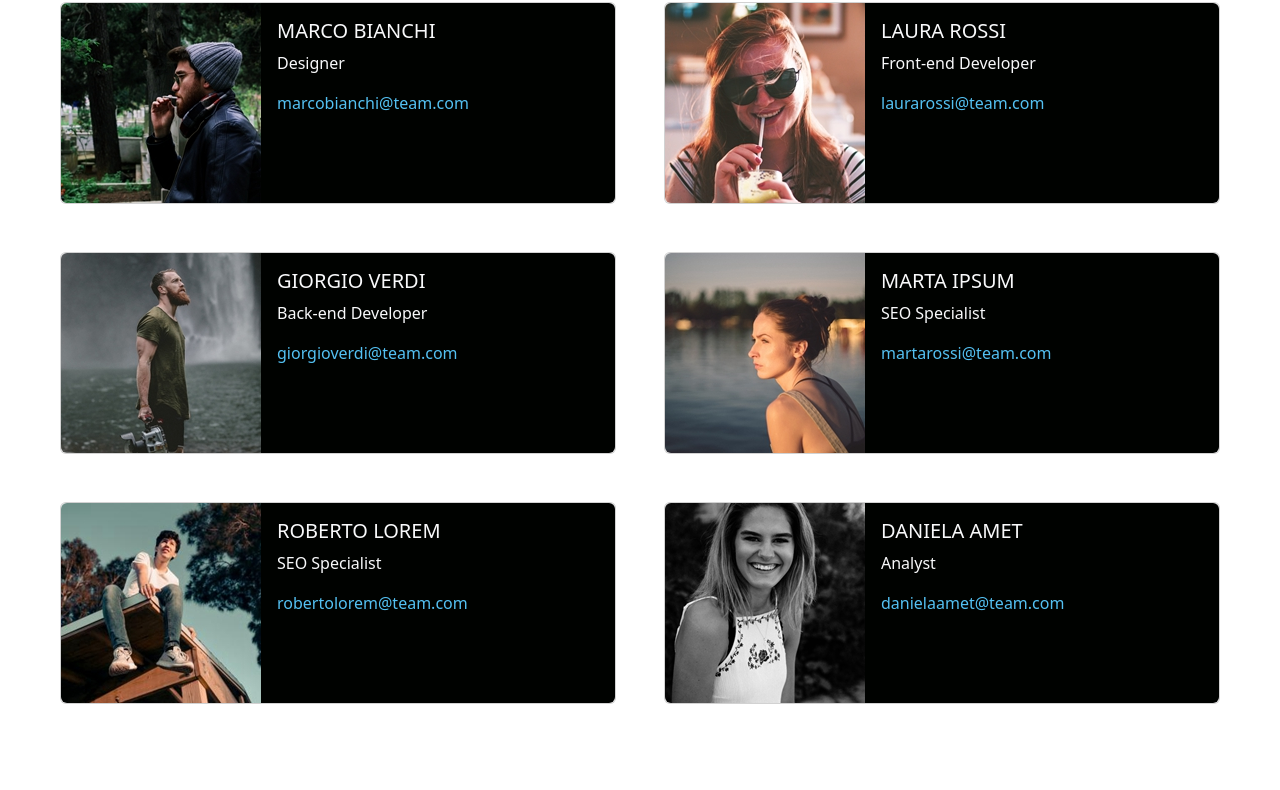
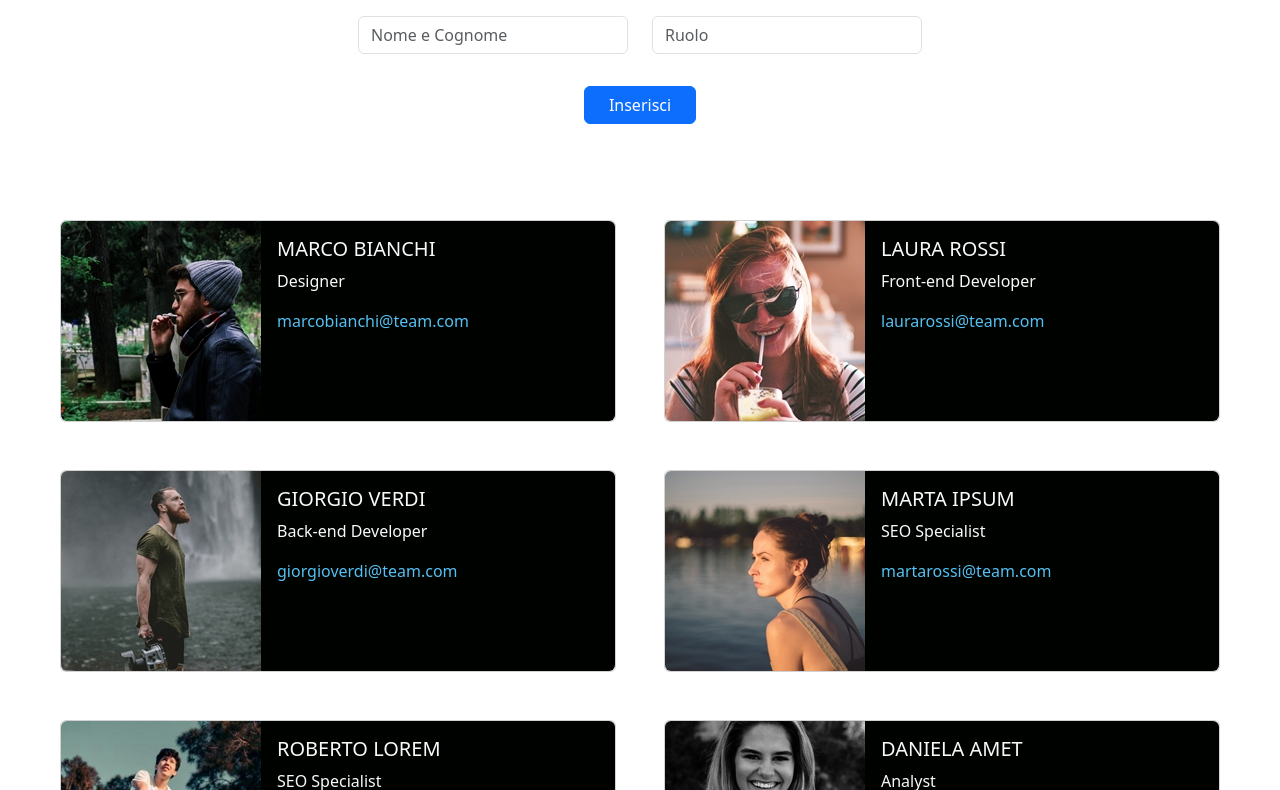
Before and after one commit to SimoneChiodo/js-our-team, a plain HTML site: page index.html in a window 1280 px wide. Shown: the part 310-1100 px from the top of the page. Before the commit the page ends 1038 px from the top, so only its background shows below. Drawn offline with nearby package versions, Linux system fonts and the light colour scheme.

Commit message:
grafica form nuovo membro

```diff
--- a/index.html
+++ b/index.html
@@ -27,9 +27,12 @@
     <body>
         <!-- Header -->
         <header class="p-5">
+            <!-- Titolo e testo -->
             <div class="text-center">
+                <!-- Title -->
                 <h1 class="pb-5 text-pink">Meet out Team</h1>
 
+                <!-- Text -->
                 <p>
                     Lorem, ipsum dolor sit amet consectetur adipisicing elit.
                     Iure perferendis inventore corporis distinctio. Beatae
@@ -41,11 +44,53 @@
                     corporis dolor, id animi voluptates optio.
                 </p>
             </div>
+
+            <!-- Form Nuovo-Membro -->
+            <form
+                class="row p-3 pb-4 mt-4 row-gap-3 text-center justify-content-center"
+            >
+                <!-- Titolo -->
+                <h2 class="col-12">Vuoi inserire un nuovo membro?</h2>
+
+                <!-- Input Nome -->
+                <div class="col-3">
+                    <!-- Input - Nome -->
+                    <input
+                        type="text"
+                        class="form-control"
+                        id="input-name"
+                        placeholder="Nome e Cognome"
+                        required
+                    />
+                </div>
+
+                <!-- Input Roulo -->
+                <div class="col-3">
+                    <!-- Input - Ruolo -->
+                    <input
+                        type="text"
+                        class="form-control"
+                        id="input-role"
+                        placeholder="Ruolo"
+                        required
+                    />
+                </div>
+
+                <!-- Riga Vuota -->
+                <div class="col-12"></div>
+
+                <!-- Submit -->
+                <div class="col">
+                    <button type="submit" class="btn btn-primary px-4">
+                        Inserisci
+                    </button>
+                </div>
+            </form>
         </header>
 
         <!-- Main -->
         <main class="px-5">
-            <!-- row-cols-lg-2 row-cols-sm-1 -->
+            <!-- Member Container -->
             <div
                 class="row row-cols-xxl-3 row-cols-lg-2 row-cols-1"
                 id="card-container"
--- a/script.js
+++ b/script.js
@@ -68,3 +68,5 @@ teamMembers.forEach((membro) => {
         membro.img
     );
 });
+
+// Form - Nuovo Membro
```
